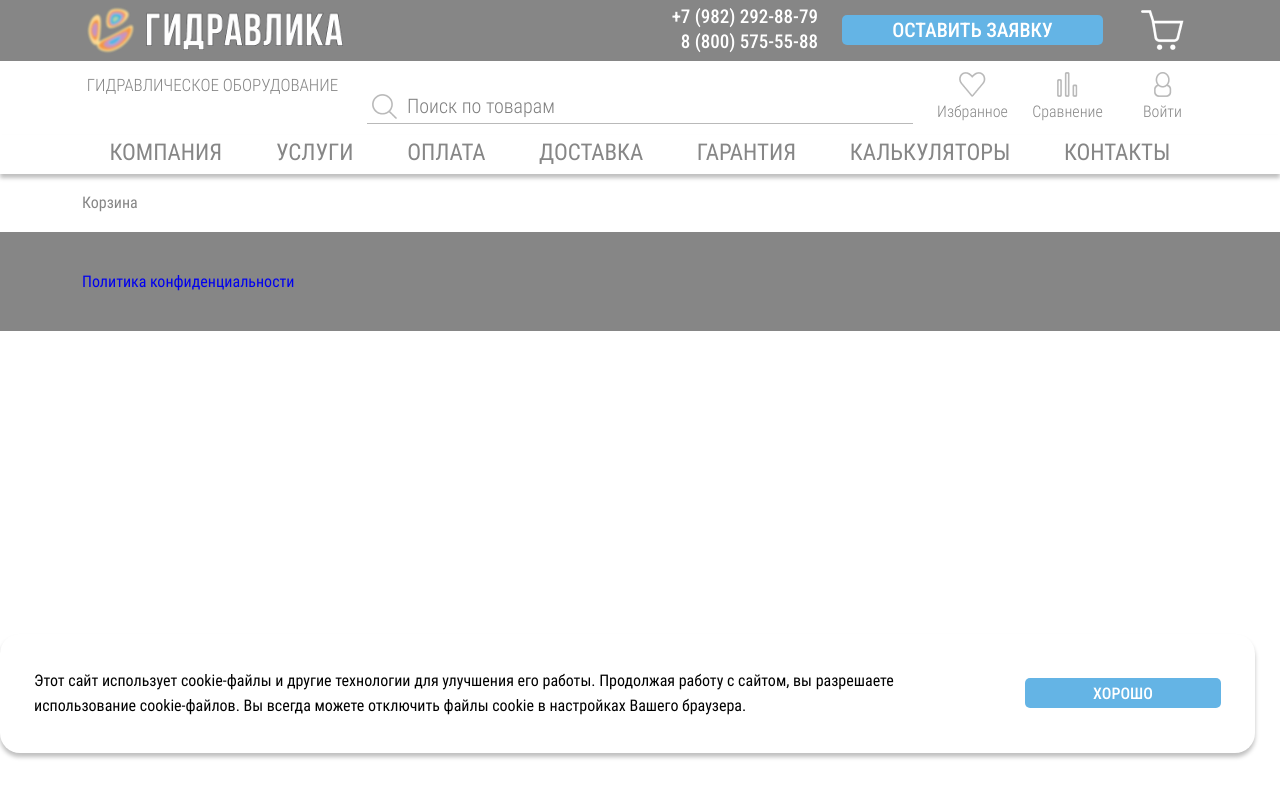
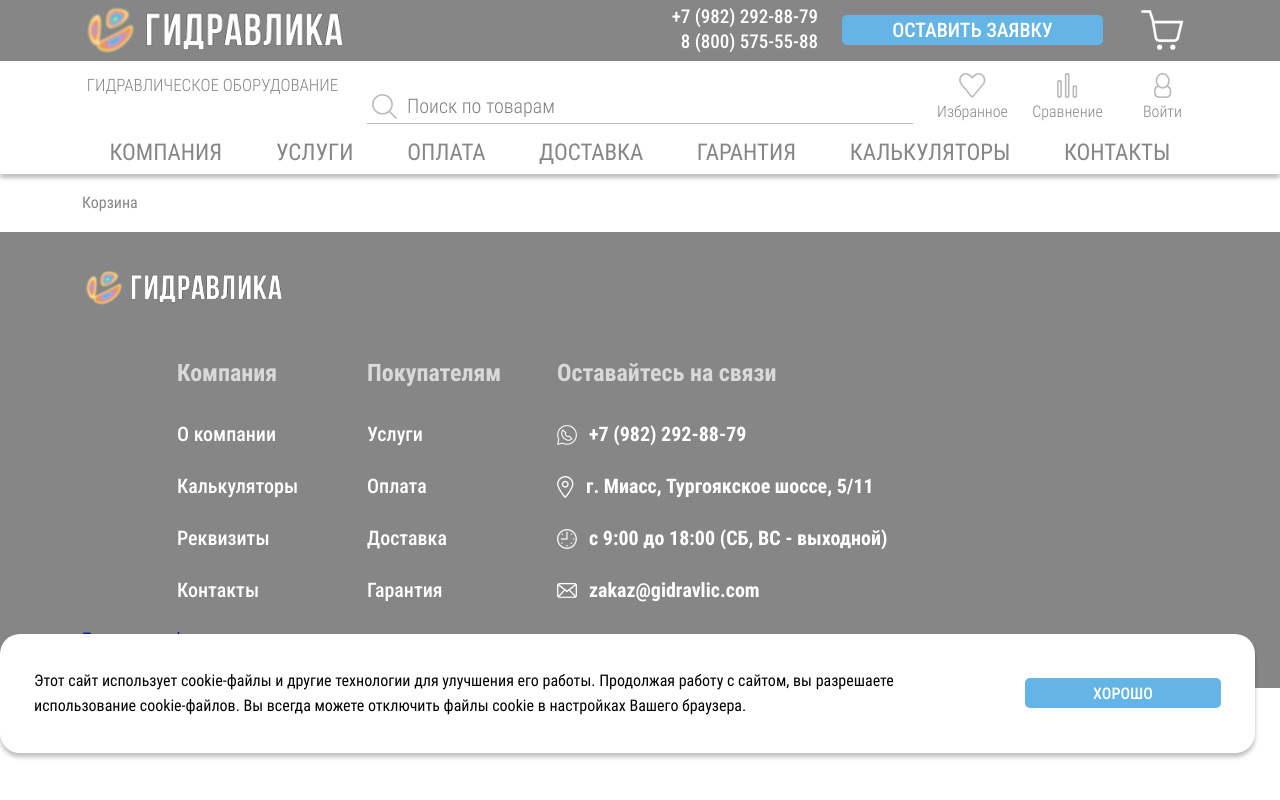
Before and after one commit to motor100/gidravlic, a Laravel app: page /cart in a window 1280 px wide. Run offline with Laravel 10, Linux system fonts and the light colour scheme; style sheets or scripts are compiled from the project's sources; parts of the project's set-up code (start-up, migrations or seed data) failed here and were passed over; some libraries are stand-ins or nearby versions.

Commit message:
Footer html + css

```diff
--- a/resources/sass/main.scss
+++ b/resources/sass/main.scss
@@ -26,6 +26,7 @@ button, button:focus, button:active {
 }
 img {
   border-style: none;
+  vertical-align: middle;
 }
 ul {
   margin: 0;
@@ -298,6 +299,53 @@ ul {
 .footer {
   padding: 37px 0;
   background-color: $greycolor;
+  .logo {
+    width: 200px;
+    margin: 0 0 47px 0;
+  }
+  .logo img {
+    width: 100%;
+  }
+  .footer-nav__title {
+    margin: 0 0 25px 0;
+    font-family: 'roboto-condensed-bold';
+    font-size: 24px;
+    color: #D9D9D9;
+  }
+  .footer-nav-item {
+    margin: 0 0 20px 0;
+  }
+  .footer-nav-item__link {
+    font-family: 'roboto-condensed-medium';
+    font-size: 20px;
+    color: #fff;
+  }
+  .footer-contacts-item {
+    display: flex;
+    height: 32px;
+    align-items: center;
+  }
+  .footer-contacts-item__image {
+    margin: 0 12px 0 0;
+  }
+  .footer-contacts-item__text {
+    font-family: 'roboto-condensed-bold';
+    font-size: 20px;
+    color: #fff;
+  }
+
+  .to-top {
+    position: fixed;
+    right: 20px;
+    bottom: 50px;
+    z-index: 5;
+    display: block;
+    visibility: hidden;
+    opacity: 0;
+    cursor: pointer;
+    transition: visibility .5s ease, opacity .5s ease;
+  }
+
 }
 
 
--- a/resources/views/layouts/main.blade.php
+++ b/resources/views/layouts/main.blade.php
@@ -134,9 +134,78 @@
 
   <footer class="footer">
     <div class="container">
+      <div class="logo">
+        <img src="/img/header-logo.png" alt="">
+      </div>
+      <div class="footer-nav">
+        <div class="row">
+          <div class="col-md-1"></div>
+          <div class="col-md-2">
+            <div class="footer-nav__title">Компания</div>
+            <div class="footer-nav-item">
+              <a href="/company" class="footer-nav-item__link">О компании</a>
+            </div>
+            <div class="footer-nav-item">
+              <a href="/calculators" class="footer-nav-item__link">Калькуляторы</a>
+            </div>
+            <div class="footer-nav-item">
+              <a href="#" class="footer-nav-item__link">Реквизиты</a>
+            </div>
+            <div class="footer-nav-item">
+              <a href="/contacts" class="footer-nav-item__link">Контакты</a>
+            </div>
+          </div>
+          <div class="col-md-2">
+            <div class="footer-nav__title">Покупателям</div>
+            <div class="footer-nav-item">
+              <a href="/services" class="footer-nav-item__link">Услуги</a>
+            </div>
+            <div class="footer-nav-item">
+              <a href="/payment" class="footer-nav-item__link">Оплата</a>
+            </div>
+            <div class="footer-nav-item">
+              <a href="/delivery" class="footer-nav-item__link">Доставка</a>
+            </div>
+            <div class="footer-nav-item">
+              <a href="/warranty" class="footer-nav-item__link">Гарантия</a>
+            </div>
+          </div>
+          <div class="col-md-7">
+            <div class="footer-nav__title">Оставайтесь на связи</div>
+            <div class="footer-nav-item footer-contacts-item">
+              <div class="footer-contacts-item__image">
+                <img src="/img/footer-whatsapp.png" alt="">
+              </div>
+              <div class="footer-contacts-item__text">+7 (982) 292-88-79</div>
+            </div>
+            <div class="footer-nav-item footer-contacts-item">
+              <div class="footer-contacts-item__image">
+                <img src="/img/footer-geolocation.png" alt="">
+              </div>
+              <div class="footer-contacts-item__text">г. Миасс, Тургоякское шоссе, 5/11</div>
+            </div>
+            <div class="footer-nav-item footer-contacts-item">
+              <div class="footer-contacts-item__image">
+                <img src="/img/footer-clock.png" alt="">
+              </div>
+              <div class="footer-contacts-item__text">с 9:00 до 18:00 (СБ, ВС - выходной)</div>
+            </div>
+            <div class="footer-nav-item footer-contacts-item">
+              <div class="footer-contacts-item__image">
+                <img src="/img/footer-mail.png" alt="">
+              </div>
+              <div class="footer-contacts-item__text">zakaz@gidravlic.com</div>
+            </div>
+          </div>
+        </div>
+      </div>
       <a href="/politika-konfidencialnosti">Политика конфиденциальности</a>
     </div>
   </footer>
+
+  <div id="to-top" class="to-top hidden-mobile">
+    <div class="circle"></div>
+  </div>
 
   <div id="callback-modal" class="modal-window callback-modal">
     <div class="modal-wrapper">
```
Also changed, not shown: public/img/footer-clock.png (added), public/img/footer-geolocation.png (added), public/img/footer-mail.png (added), public/img/footer-whatsapp.png (added).
